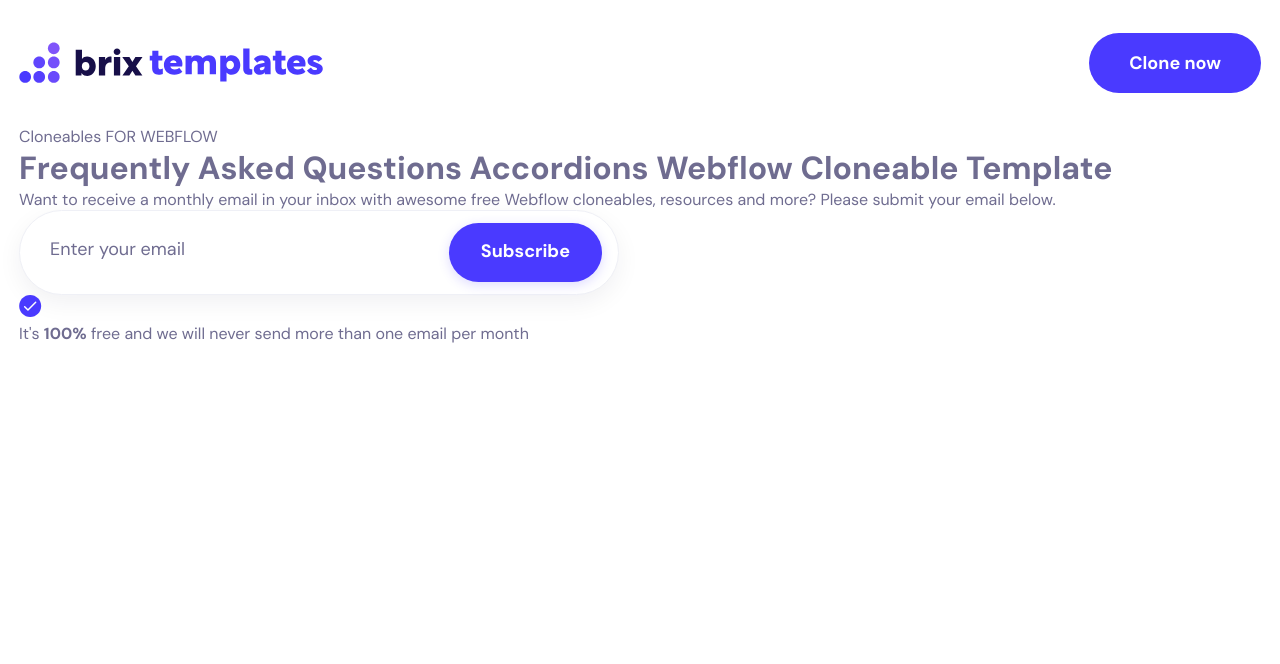
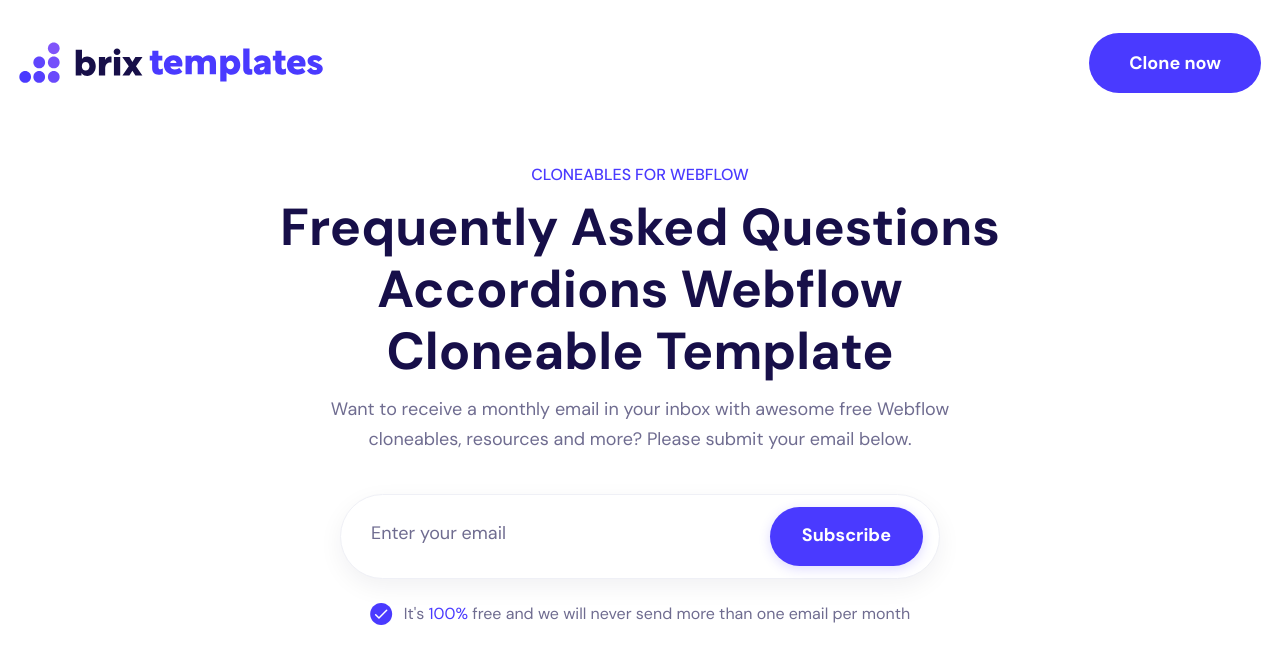
Before and after one commit to KayloPortal/Three-Faq-Accordions, a React (Vite) app: page / in a window 1280 px wide. Shown: the top 664 px of the page. Built offline with nearby package versions, Linux system fonts and the light colour scheme.

Commit message:
added/ Hero styles

```diff
--- a/src/components/Sections/Hero/Hero.css
+++ b/src/components/Sections/Hero/Hero.css
@@ -0,0 +1,51 @@
+.hero {
+  padding-top: 2.5rem;
+  text-align: center;
+}
+
+.hero .email-form {
+  margin-inline: auto;
+}
+
+.hero__subheading {
+  text-transform: uppercase;
+  line-height: 1.125rem;
+}
+
+.hero__heading {
+  max-width: 20ch;
+  margin-inline: auto;
+  margin-block: .75rem;
+}
+
+.hero__desc {
+  max-width: 56ch;
+  margin-inline: auto;
+}
+
+.hero-details {
+  display: flex;
+  gap: .675rem;
+  text-align: left;
+  justify-content: center;
+}
+
+@media (max-width: 64em){
+  .hero__desc {
+    margin-bottom: 1.5rem;
+  }
+
+  .hero-details {
+    margin-top: 1rem;
+  }
+}
+
+@media (width > 64em){
+  .hero__desc {
+    margin-bottom: 2.5rem;
+  }
+
+  .hero-details {
+    margin-top: 1.5rem;
+  }
+}
--- a/src/components/Sections/Hero/Hero.jsx
+++ b/src/components/Sections/Hero/Hero.jsx
@@ -6,11 +6,11 @@ function Hero() {
   return (
     <div className="hero">
       <div className="hero-container | container">
-        <p className="hero__subheading">Cloneables FOR WEBFLOW</p>
-        <h1 className="hero__heading">
+        <p className="hero__subheading | clr-primary-100 fw-medium fs-other-400">Cloneables FOR WEBFLOW</p>
+        <h1 className="hero__heading | clr-neutral-800 fw-bold fs-heading-100">
           Frequently Asked Questions Accordions Webflow Cloneable Template
         </h1>
-        <p className="hero__desc">
+        <p className="hero__desc | fs-paragraph-200">
           Want to receive a monthly email in your inbox with awesome free
           Webflow cloneables, resources and more? Please submit your email
           below.
@@ -19,7 +19,7 @@ function Hero() {
         <div className="hero-details">
         <img className="hero-details__icon" src={iconCheck} alt="check-icon" />
         <p className="hero-details__desc">
-          It&apos;s <strong className="hero-details__percentage">100%</strong> free and we will never send more than
+          It&apos;s <span className="hero-details__percentage | clr-primary-100">100%</span> free and we will never send more than
           one email per month
         </p>
         </div>
```
